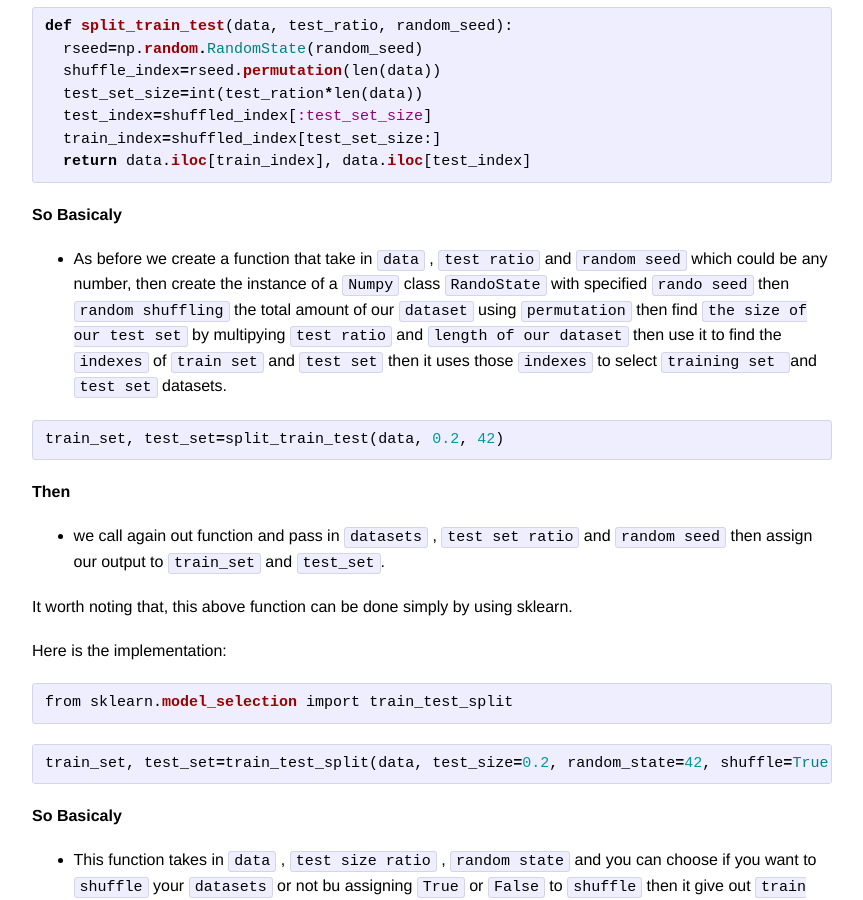
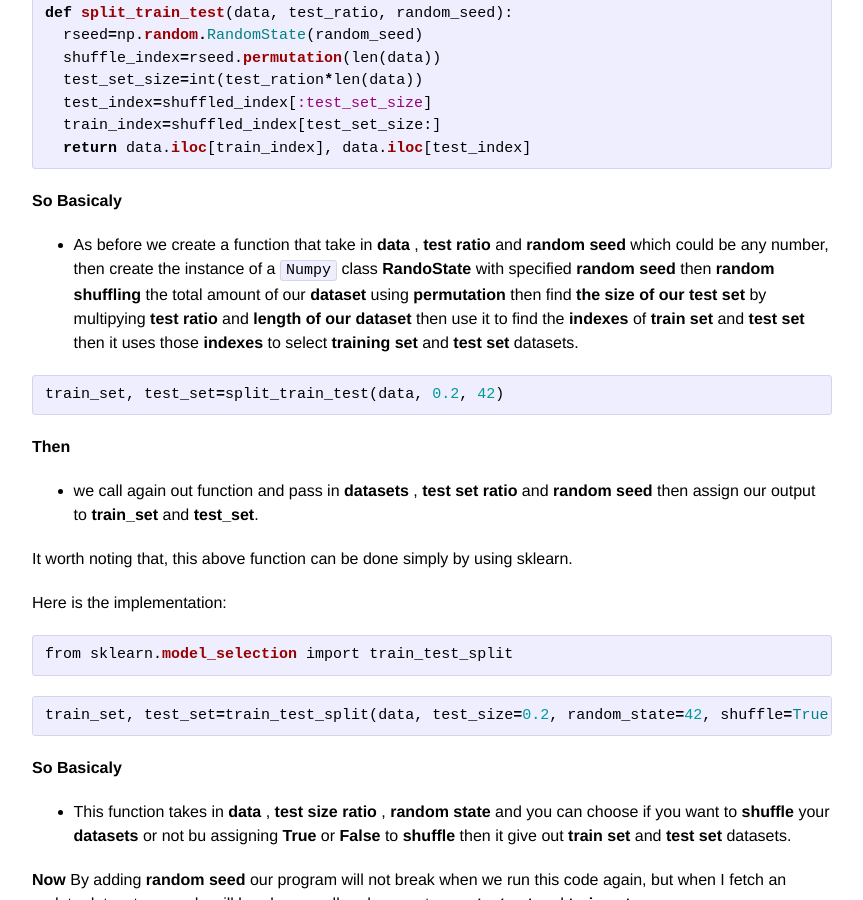
Before and after one commit to oderoi/oderoi.github.io, a Jekyll site: the page built from _posts/2023-07-01-Create Test Dataset for Machine Learning with Python.markdown, in a window 1280 px wide and 900 px high, scrolled down 1747 px. Shown: the whole window, without its empty margins (208-1071 px from the left). Built offline with Jekyll 4.4.1, drawn with Linux system fonts in a browser that asks for light colours; comment, search, counter and statistics services are not loaded.

Commit message:
Update 2023-07-01-Create Test Dataset for Machine Learning with Python.markdown

```diff
--- a/_posts/2023-07-01-Create Test Dataset for Machine Learning with Python.markdown
+++ b/_posts/2023-07-01-Create Test Dataset for Machine Learning with Python.markdown
@@ -37,14 +37,14 @@ def split_train_test(data, test_ratio):
 {% endhighlight %}
 
 **So Basicaly**
-- this function take in `data` and `test ratio`, then calculate `random shuffling indexes` of our `dataset` using `np.random.permutation` then find `the size of our test set` by multipying `test ratio` and `length of our dataset` then use it to find the `indexes` of `train set` and `test set` then it uses those `indexes` to select `training set ` and `test set` datasets.
+- this function take in **data** and **test ratio**, then calculate **random shuffling indexes** of our **dataset** using `np.random.permutation` then find **the size of our test set** by multipying **test ratio** and **length of our dataset** then use it to find the **indexes** of **train set** and **test set** then it uses those **indexes** to select **training set** and **test set** datasets.
 
 {% highlight ruby %}
 train_set, test_set=split_train_test(data, 0.2)
 {% endhighlight %}
 
 **Then**
-- we call out function and pass in `datasets` and `test set ratio` then assign our output to `train_set` and `test_set`.
+- we call out function and pass in **datasets** and **test set ratio** then assign our output to **train_set** and **test_set**.
 
 - and then let see the length our datasets, here below.
 
@@ -64,10 +64,10 @@ print("Test set size: ",len(test_set))
 
 
 **now**
-- we can see that the `test set` is `4,128` which is actually `20%` of our total dataset which is `20,640` and our training set is `16,512` `80%` of our total datasets.
+- we can see that the **test set** is **4,128** which is actually **20%** of our total dataset which is **20,640** and our training set is **16,512** **80%** of our total datasets.
 
 Well, that works,...
-But it is not yet perfect, say if you run this program again it will break and generate new `test set` and `train set`.
+But it is not yet perfect, say if you run this program again it will break and generate new **test set** and **train set**.
 
 One way to solve this is to add random generator’s seed:
 
@@ -82,14 +82,14 @@ def split_train_test(data, test_ratio, random_seed):
 {% endhighlight %}
 
 **So Basicaly**
-- As before we create a function that take in `data` , `test ratio` and `random seed` which could be any number, then create the instance of a `Numpy` class `RandoState` with specified `rando seed` then `random shuffling` the total amount of our `dataset` using `permutation` then find `the size of our test set` by multipying `test ratio` and `length of our dataset` then use it to find the `indexes` of `train set` and `test set` then it uses those `indexes` to select `training set ` and `test set` datasets.
+- As before we create a function that take in **data** , **test ratio** and **random seed** which could be any number, then create the instance of a `Numpy` class **RandoState** with specified **random seed** then **random shuffling** the total amount of our **dataset** using **permutation** then find **the size of our test set** by multipying **test ratio** and **length of our dataset** then use it to find the **indexes** of **train set** and **test set** then it uses those **indexes** to select **training set** and **test set** datasets.
 
 {% highlight ruby %}
 train_set, test_set=split_train_test(data, 0.2, 42)
 {% endhighlight %}
 
 **Then**
-- we call again out function and pass in `datasets` , `test set ratio` and `random seed` then assign our output to `train_set` and `test_set`.
+- we call again out function and pass in **datasets** , **test set ratio** and **random seed** then assign our output to **train_set** and **test_set**.
 
 It worth noting that, this above function can be done simply by using sklearn.
 
@@ -104,9 +104,9 @@ train_set, test_set=train_test_split(data, test_size=0.2, random_state=42, shuff
 {% endhighlight %}
 
 **So Basicaly**
-- This function takes in `data` , `test size ratio` , `random state` and you can choose if you want to `shuffle` your `datasets` or not bu assigning `True` or `False` to `shuffle` then it give out `train set` and `test set` datasets.
+- This function takes in **data** , **test size ratio** , **random state** and you can choose if you want to **shuffle** your **datasets** or not bu assigning **True** or **False** to **shuffle** then it give out **train set** and **test set** datasets.
 
-**Now** By adding `random seed` our program will not break when we run this code again, but when I fetch an update dataset, my code will breaks as well and generate new `test set` and `train sets`.
+**Now** By adding **random seed** our program will not break when we run this code again, but when I fetch an update dataset, my code will breaks as well and generate new **test set** and **train sets**.
 
 ### So what is the solution then
 One way to solve this is by using identifier of each data point or instance to decide whether or not it should go to test or train set.
```
